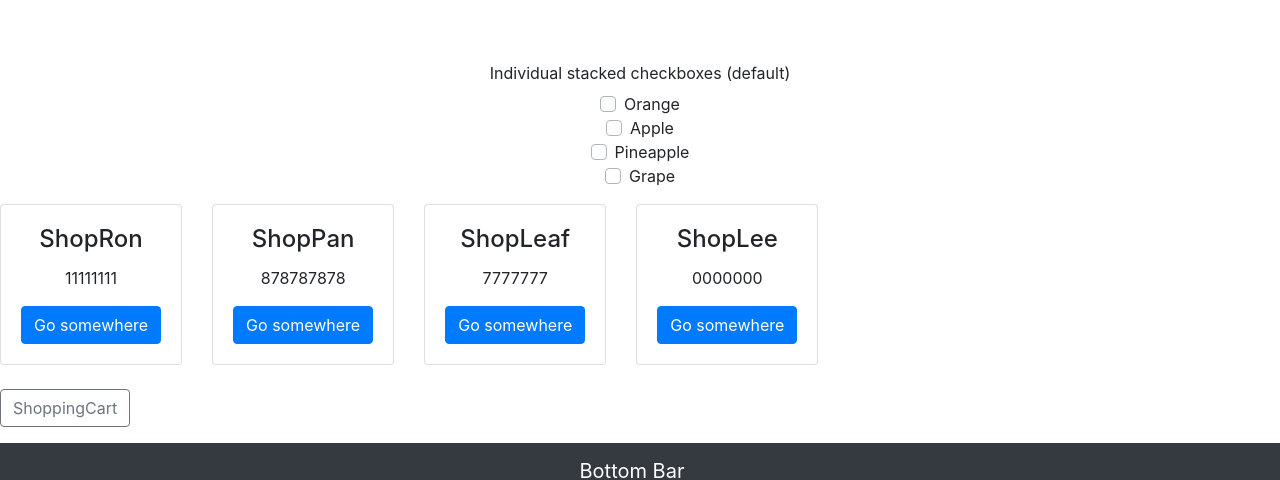
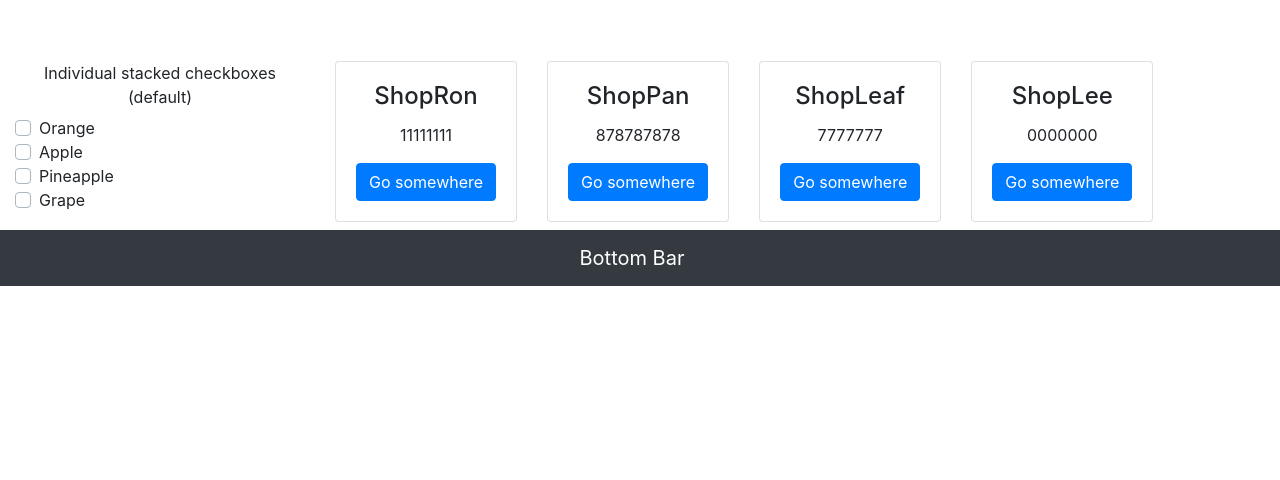
Before and after one commit to guyleaf/csie_restaurant, a Vue app in the folder csie_restaurant/: page / in a window 1280 px wide. Shown: the part 555-1035 px from the top of the page. After the commit the page ends 841 px from the top, so only its background shows below. Built offline with nearby package versions, Linux system fonts and the light colour scheme.

Commit message:
小改首頁排版

```diff
--- a/csie_restaurant/src/components/Checkbox.vue
+++ b/csie_restaurant/src/components/Checkbox.vue
@@ -4,7 +4,7 @@ Grape
 <template>
   <div>
     <b-form-group label="Individual stacked checkboxes (default)">
-      <b-form-checkbox
+      <b-form-checkbox style="text-align:left"
         v-for="option in options"
         v-model="selected"
         :key="option.value"
--- a/csie_restaurant/src/views/Home.vue
+++ b/csie_restaurant/src/views/Home.vue
@@ -1,14 +1,17 @@
 <template>
   <div class="home">
     <Carousel imgPath1="https://picsum.photos/1024/480/?image=54" imgPath2='https://picsum.photos/1024/480/?image=12' imgPath3='https://picsum.photos/1024/480/?image=22'/>
-    <center>
+    <center >
       <Search />
-      <Checkbox />
-      <CardGroup />
+      <div class="container row">
+        <div class="col-3">
+        <Checkbox />
+        </div>
+        <div class="col-9">
+          <CardGroup />
+        </div>
+      </div>
     </center>
-    <div>
-      <ShoppingCart BookingShopName='McDonald'/>
-    </div>
   </div>
 </template>
 
@@ -18,14 +21,12 @@ import Search from "@/components/Search.vue";
 import CardGroup from "@/components/CardGroup.vue";
 import Carousel from "@/components/Carousel.vue";
 import Checkbox from "@/components/Checkbox.vue";
-import ShoppingCart from "@/components/ShoppingCart.vue";
 export default {
   name: "home",
   components: {
     Search,
     Carousel,
     Checkbox,
-    ShoppingCart,
     CardGroup
   }
 };
```
